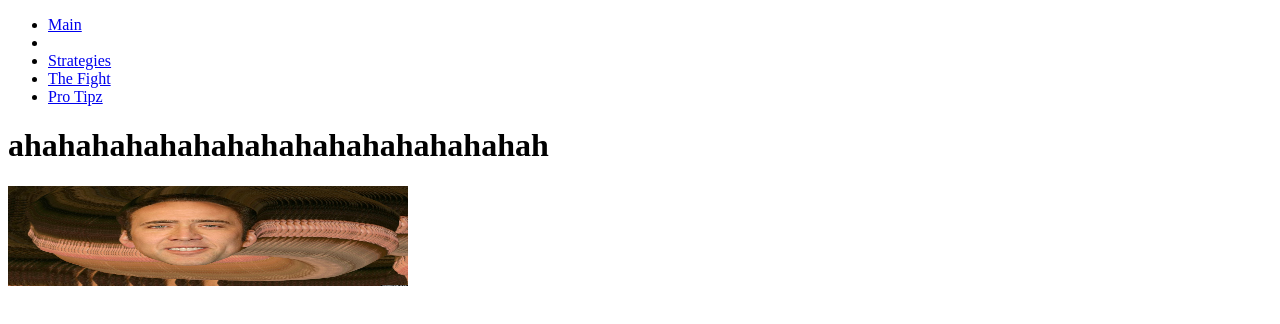
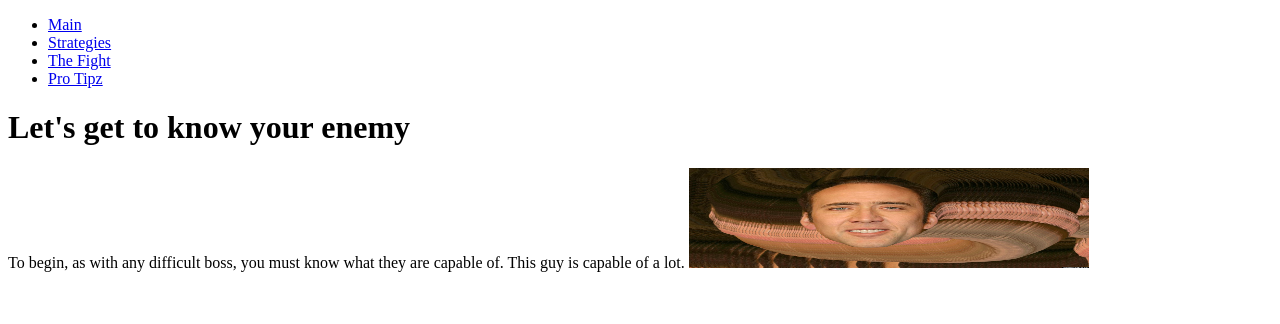
Before and after one commit to jadynk/kitchenessentials.github.io, a plain HTML site: page fight/index.html in a window 1280 px wide. Drawn offline with Linux system fonts and the light colour scheme.

Commit message:
actually fixed nav the last one was deleting stuff

```diff
--- a/fight/index.html
+++ b/fight/index.html
@@ -5,14 +5,15 @@
 <body>
 	<nav>
 		<ul>
-			<li><a href="/">Main</a><li/>
+			<li><a href="/">Main</a></li>
 			<li><a href="/strategies">Strategies</a></li>
 			<li><a href="/fight">The Fight</a></li>
 			<li><a href="/tips">Pro Tipz</a></li>
 		</ul>
 	</nav>
 
-	<h1><strong>ahahahahahahahahahahahahahahahah<strong/></h1>
+	<h1>Let's get to know your enemy</h1>
+	<p> To begin, as with any difficult boss, you must know what they are capable of. This guy is capable of a lot.
 
 
 	<img src="../../pics/nic cage.jpg" alt="Picture of a trillion layered nick cages" height="100" width="400" />
```
